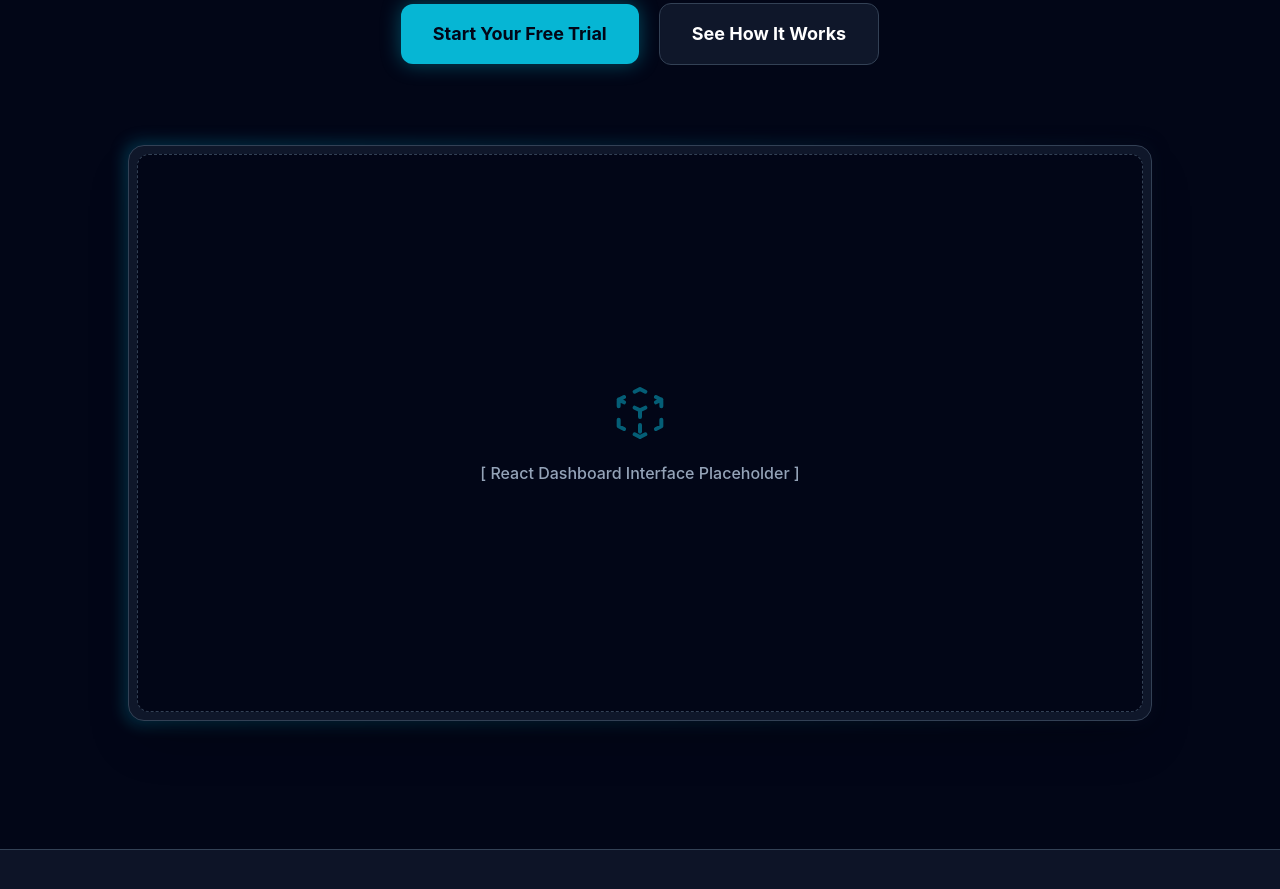
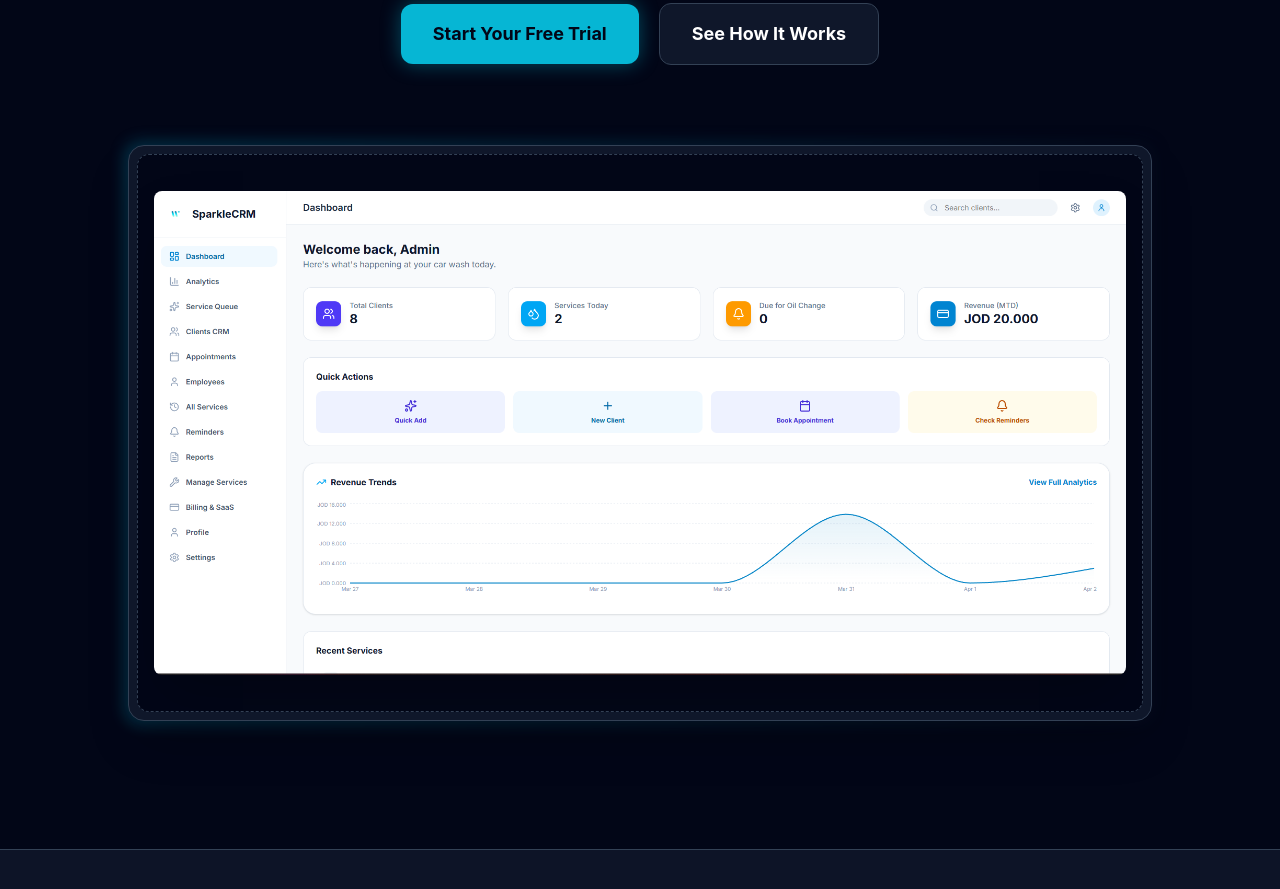
Before and after one commit to abujalboush02-sketch/digital-hub, a plain HTML site: page Sparkle CRM Landing Page/index.html in a window 1280 px wide. Shown: the part 581-1470 px from the top of the page. Drawn offline with nearby package versions, Linux system fonts and the light colour scheme.

Commit message:
more edits

```diff
--- a/Sparkle CRM Landing Page/index.html
+++ b/Sparkle CRM Landing Page/index.html
@@ -142,14 +142,9 @@
                 <div
                     class="relative bg-ui-surface rounded-2xl shadow-2xl border border-ui-border p-2 aspect-video flex items-center justify-center overflow-hidden">
                     <div
-                        class="w-full h-full bg-ui-base rounded-xl border border-ui-border border-dashed flex flex-col items-center justify-center text-ui-muted font-medium p-4">
-                        <svg class="w-16 h-16 text-brand-500 mb-4 opacity-50" fill="none" stroke="currentColor"
-                            viewBox="0 0 24 24">
-                            <path stroke-linecap="round" stroke-linejoin="round" stroke-width="1.5"
-                                d="M14 10l-2 1m0 0l-2-1m2 1v2.5M20 7l-2 1m2-1l-2-1m2 1v2.5M14 4l-2-1-2 1M4 7l2-1M4 7l2 1M4 7v2.5M12 21l-2-1m2 1l2-1m-2-1v-2.5M6 18l-2-1v-2.5M18 18l2-1v-2.5">
-                            </path>
-                        </svg>
-                        [ React Dashboard Interface Placeholder ]
+                        class="w-full h-full bg-ui-base rounded-xl border border-ui-border border-dashed flex items-center justify-center p-4 overflow-hidden">
+                        <img src="dashboard-screenshot.png" alt="App Dashboard Preview"
+                            class="max-w-full max-h-full object-contain rounded-lg shadow-2xl transition-transform duration-500 hover:scale-[1.02]">
                     </div>
                 </div>
             </div>
```
Also changed, not shown: Sparkle CRM Landing Page/dashboard-screenshot.png (added).
